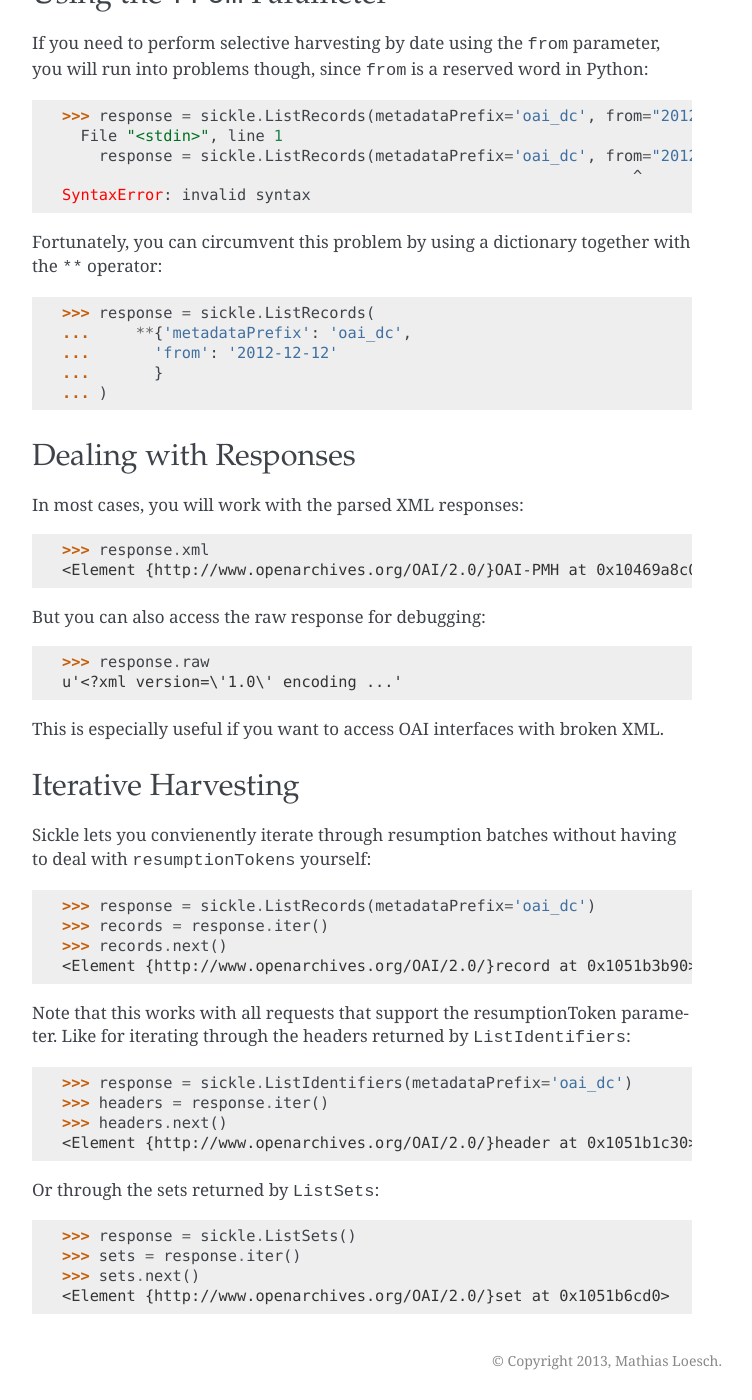
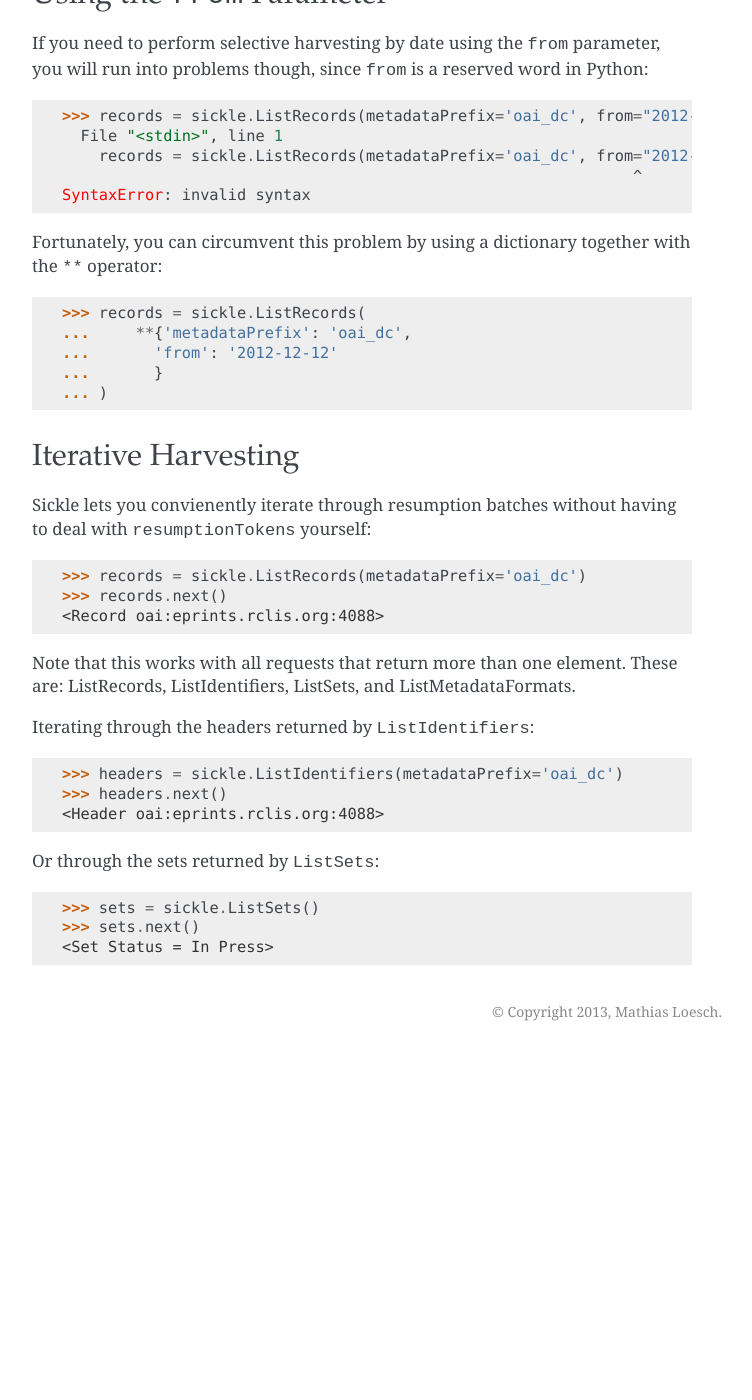
Before and after one commit to mloesch/sickle, a Sphinx documentation site: the page built from doc/tutorial.rst, in a window 1280 px wide and 1400 px high, scrolled down 817 px. Shown: the whole window, without its empty margins (388-1140 px from the left). Built offline with Sphinx 7.4.7, drawn with Linux system fonts in a browser that asks for light colours; after the commit the page ends 1868 px from its top, so only the background shows below that; some of the changed text lies outside the part shown.

Commit message:
Updated docs

```diff
--- a/doc/tutorial.rst
+++ b/doc/tutorial.rst
@@ -25,13 +25,13 @@ Now you are set to issue some requests. Sickle provides methods for each of
 the six OAI verbs (ListRecords, GetRecord, Idenitfy, ListSets, ListMetadataFormats,
 ListIdentifiers). Start with a ListRecords request::
 
-    >>> response = sickle.ListRecords(metadataPrefix='oai_dc')
+    >>> records = sickle.ListRecords(metadataPrefix='oai_dc')
 
 Note that all keyword arguments you provide to this function are passed to the OAI interface
 as HTTP parameters. Therefore our example request results in ``verb=ListRecords&metadataPrefix=oai_dc``.
 Consequently, we can add additional parameters, like ``set`` for example::
 
-    >>> response = sickle.ListRecords(metadataPrefix='oai_dc', set='driver')
+    >>> records = sickle.ListRecords(metadataPrefix='oai_dc', set='driver')
 
 
 Using the ``from`` Parameter
@@ -40,37 +40,20 @@ Using the ``from`` Parameter
 If you need to perform selective harvesting by date using the ``from`` parameter, you
 will run into problems though, since ``from`` is a reserved word in Python::
 
-    >>> response = sickle.ListRecords(metadataPrefix='oai_dc', from="2012-12-12")
+    >>> records = sickle.ListRecords(metadataPrefix='oai_dc', from="2012-12-12")
       File "<stdin>", line 1
-        response = sickle.ListRecords(metadataPrefix='oai_dc', from="2012-12-12")
+        records = sickle.ListRecords(metadataPrefix='oai_dc', from="2012-12-12")
                                                                   ^
     SyntaxError: invalid syntax
 
 Fortunately, you can circumvent this problem by using a dictionary together with
 the ``**`` operator::
 
-    >>> response = sickle.ListRecords(
+    >>> records = sickle.ListRecords(
     ...     **{'metadataPrefix': 'oai_dc',
     ...       'from': '2012-12-12'
     ...       }
     ... )
-
-
-
-Dealing with Responses
-======================
-
-In most cases, you will work with the parsed XML responses::
-
-    >>> response.xml
-    <Element {http://www.openarchives.org/OAI/2.0/}OAI-PMH at 0x10469a8c0>
-
-But you can also access the raw response for debugging::
-
-    >>> response.raw
-    u'<?xml version=\'1.0\' encoding ...'
-
-This is especially useful if you want to access OAI interfaces with broken XML.
 
 
 Iterative Harvesting
@@ -79,22 +62,21 @@ Iterative Harvesting
 Sickle lets you convienently iterate through resumption batches
 without having to deal with ``resumptionTokens`` yourself::
 
-    >>> response = sickle.ListRecords(metadataPrefix='oai_dc')
-    >>> records = response.iter()
+    >>> records = sickle.ListRecords(metadataPrefix='oai_dc')
     >>> records.next()
-    <Element {http://www.openarchives.org/OAI/2.0/}record at 0x1051b3b90>
+    <Record oai:eprints.rclis.org:4088>
 
-Note that this works with all requests that support the resumptionToken parameter.
-Like for iterating through the headers returned by ``ListIdentifiers``::
+Note that this works with all requests that return more than one element.
+These are: ListRecords, ListIdentifiers, ListSets, and ListMetadataFormats.
 
-    >>> response = sickle.ListIdentifiers(metadataPrefix='oai_dc')
-    >>> headers = response.iter()
+Iterating through the headers returned by ``ListIdentifiers``::
+
+    >>> headers = sickle.ListIdentifiers(metadataPrefix='oai_dc')
     >>> headers.next()
-    <Element {http://www.openarchives.org/OAI/2.0/}header at 0x1051b1c30>
+    <Header oai:eprints.rclis.org:4088>
 
 Or through the sets returned by ``ListSets``::
 
-    >>> response = sickle.ListSets()
-    >>> sets = response.iter()
+    >>> sets = sickle.ListSets()
     >>> sets.next()
-    <Element {http://www.openarchives.org/OAI/2.0/}set at 0x1051b6cd0>
+    <Set Status = In Press>
```
Also changed, not shown: doc/api.rst (+150 -2 lines), doc/index.rst (+13 -27 lines).
